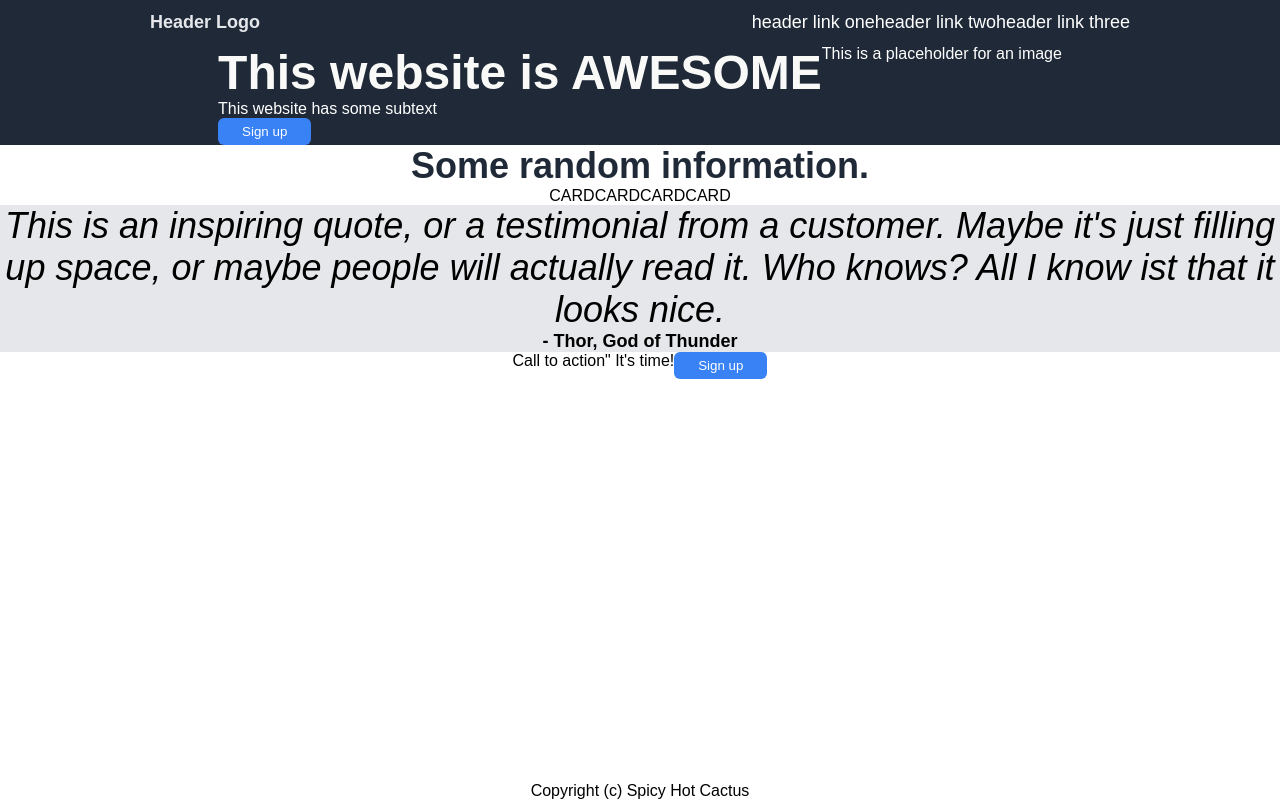
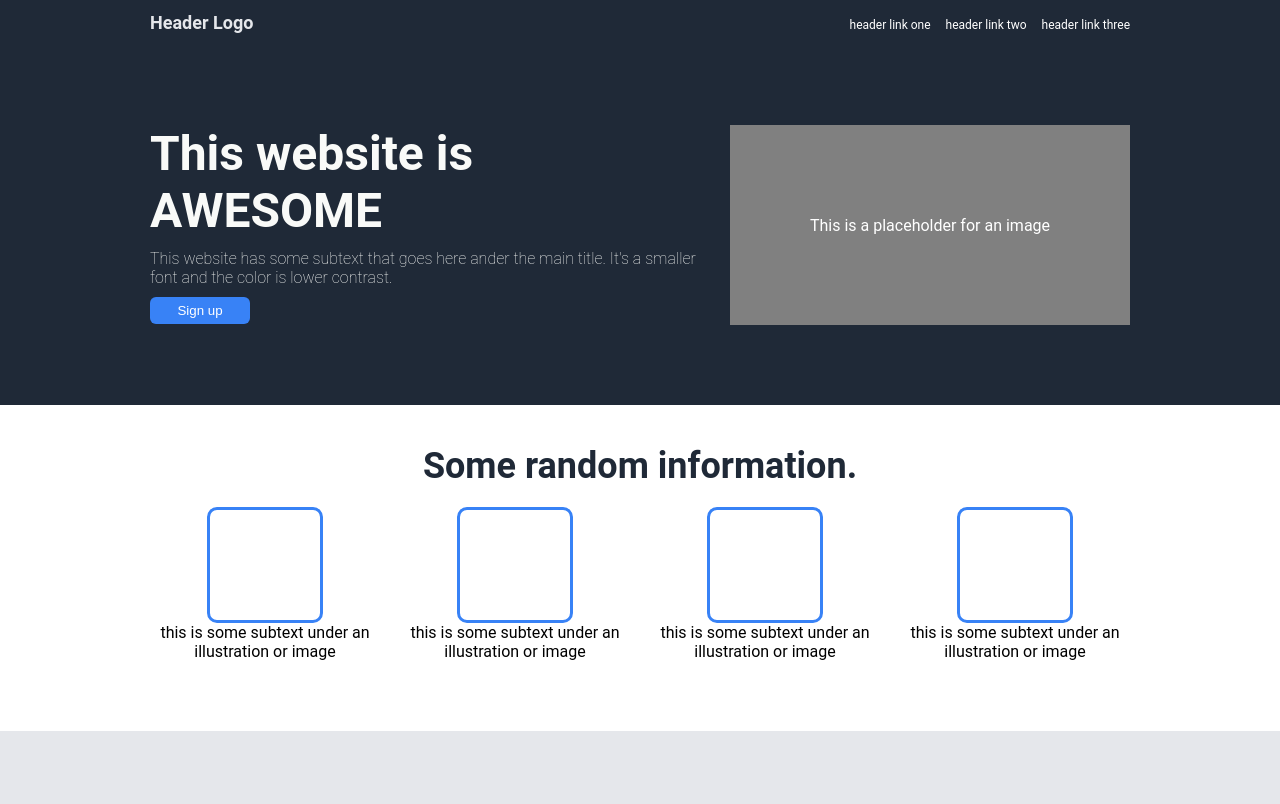
Before and after one commit to danstagram/landing-page, a plain HTML site: page index.html in a window 1280 px wide. Shown: the top 804 px of the page. Drawn offline with Linux system fonts and the light colour scheme.

Commit message:
Finish Landing Page Project

```diff
--- a/index.html
+++ b/index.html
@@ -21,8 +21,8 @@
     <div class="block_one">
         <div class="block_one_left">
             <div class="text_title">This website is AWESOME</div>
-            <div class="text_subtext">This website has some subtext</div>
-            <button>Sign up</button>
+            <div class="text_subtext">This website has some subtext that goes here ander the main title. It's a smaller font and the color is lower contrast.</div>
+            <button class="top_button">Sign up</button>
         </div>
         <div class="block_one_right">
             This is a placeholder for an image
@@ -34,10 +34,22 @@
             Some random information.
         </div>
         <div class="information_cards">
-            <div class="card"> CARD </div>
-            <div class="card"> CARD </div>
-            <div class="card"> CARD </div>
-            <div class="card"> CARD </div>
+            <div class="card">
+                <div class="card_image card_image_one"></div>
+                <div class="card_text card_text_one">this is some subtext under an illustration or image</div>
+            </div>
+            <div class="card">
+                <div class="card_image card_image_two"></div>
+                <div class="card_text card_text_two">this is some subtext under an illustration or image</div>
+            </div>
+            <div class="card">
+                <div class="card_image card_image_three"></div>
+                <div class="card_text card_text_three">this is some subtext under an illustration or image</div>
+            </div>
+            <div class="card">
+                <div class="card_image card_image_four"></div>
+                <div class="card_text card_text_four">this is some subtext under an illustration or image</div>
+            </div>
         </div>
     </div>
 
@@ -52,15 +64,16 @@
 
     <div class="block_cta">
         <div class="cta_text">
-            Call to action" It's time!
+            <div class="cta_text_title">Call to action! It's time!</div>
+            <div class="cta_text_text">Sign up for our product by clicking that button right over there!</div>
         </div>
-        <div class="cta_button>">
-            <button>Sign up</button>
+        <div class="cta_button">
+            <button class="bottom_button">Sign up</button>
         </div>
     </div>
 
     <div class="footer">
-        Copyright (c) Spicy Hot Cactus
+        Copyright (c) Spicy Hot Cactus Labs 2024
     </div>
 
 </body>
--- a/style.css
+++ b/style.css
@@ -1,7 +1,7 @@
 body{
     display: flex;
     flex-direction: column;
-    font-family:Arial, Helvetica, sans-serif;
+    font-family: 'Roboto', sans-serif;
     min-height: 100vh;
     padding: 0;
     margin: 0;
@@ -14,14 +14,21 @@ li{
 a{
     text-decoration: none;
     color: white;
+    font-size: 12px;
 }
 
-button{
+.block_one_left button{
     background-color: #3882f6;
     color: white;
     border: none;
     padding: 6px 24px;
     border-radius: 6px;
+    width: 100px;
+}
+
+button:hover {
+    background-color: white;
+    color: #3882f6;
 }
 
 .header{
@@ -39,6 +46,7 @@ button{
 
 .header_right{
     display: flex;
+    gap: 15px;
 }
 
 .block_one{
@@ -46,6 +54,24 @@ button{
     justify-content: center;
     background-color: #1f2937;
     color: white;
+    padding: 80px 150px;
+    gap: 30px
+}
+
+.block_one_left{
+    display: flex;
+    flex-direction: column;
+    gap: 10px;
+}
+
+.block_one_right{
+    background-color: grey;
+    display: flex;
+    width: 400px;
+    height: 200px;
+    justify-content: center;
+    align-items: center;
+    flex-shrink: 0;
 }
 
 .text_title{
@@ -54,10 +80,17 @@ button{
     font-size: 48px;
 }
 
+.text_subtext{
+    color: #f9faf8;
+    font-weight: lighter;
+}
+
 .block_information{
     display: flex;
     flex-direction: column;
     text-align: center;
+    padding: 40px 150px;
+    gap: 20px;
 }
 
 .information_title{
@@ -69,32 +102,91 @@ button{
 .information_cards{
     display: flex;
     justify-content: center;
+    gap: 20px;
+    padding-bottom: 30px;
+}
+
+.card{
+    display: flex;
+    flex-direction: column;
+    align-items: center;
+
+}
+
+.card_image{
+    border: #3882f6;
+    border-style: solid;
+    width: 110px;
+    height: 110px;
+    border-radius: 10px;
 }
 
 .citation{
     display: flex;
     flex-direction: column;
-    text-align: center;
+    text-align: left;
     background-color: #e5e7eb;
+    padding: 90px 170px 70px;
 }
 
 .citation_text{
     font-size: 36px;
     font-weight: lighter;
     font-style: italic;
+    padding-bottom: 20px;
 }
 
 .citation_author{
     font-size: 18px;
     font-weight: bold;
+    text-align: right;
 }
 
 .block_cta{
     display: flex;
-    justify-content: center;
+    flex-direction: row;
+    justify-content: space-between;
+    padding: 30px 80px;
+    background-color: #3882f6;
+    margin: 60px 150px;
+    gap: 20px;
+}
+
+.cta_text{
+    display: flex;
+    flex-direction: column;
+    color: white;
+}
+
+.cta_text_title{
+    font-weight: bold;
+}
+
+.cta_text_text{
+    font-size: 14px;
+    font-weight: lighter;
+}
+
+.cta_button button{
+    background-color: #3882f6;
+    color: white;
+    border: solid;
+    border-width: 2px;
+    padding: 6px 24px;
+    border-radius: 6px;
+    width: 100px;
+}
+
+button:hover {
+    background-color: white;
+    color: #3882f6;
 }
 
 .footer{
     text-align: center;
     margin-top: auto;
+    background-color: #1f2937;
+    color: white;
+    padding: 20px 150px;
+    font-size: 12px;
 }
```
